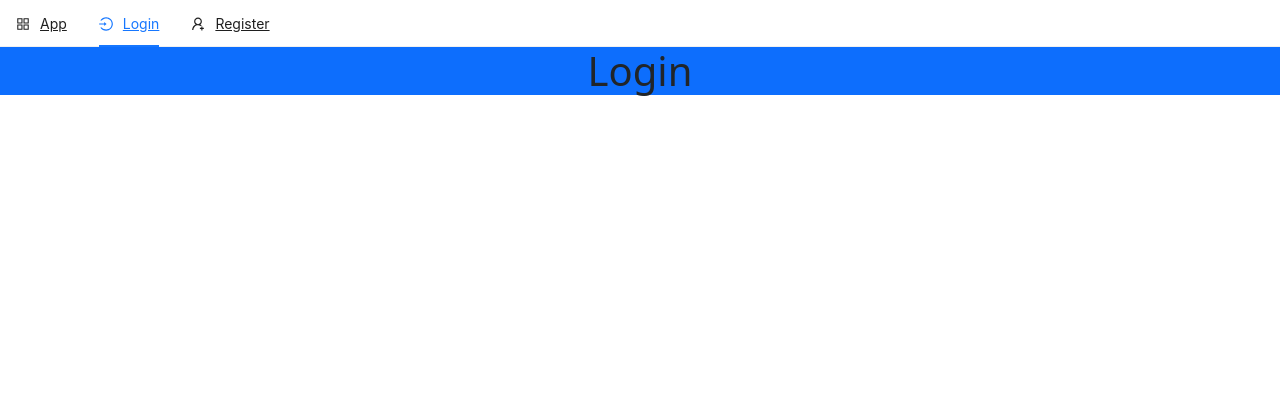
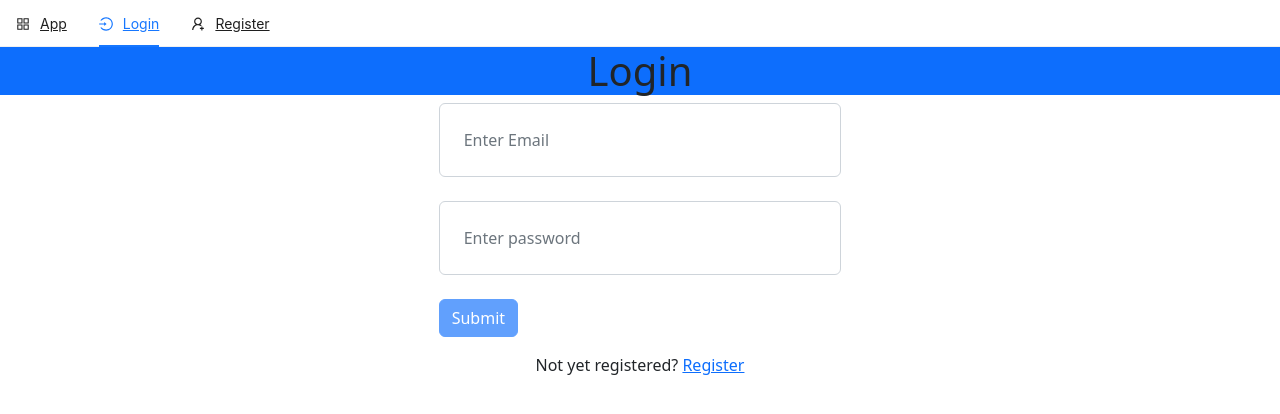
Before and after one commit to parisadikshit/Web-Practice, a Next.js app in the folder client/: page /login in a window 1280 px wide. Shown: the top 414 px of the page. Built offline with nearby package versions, Linux system fonts and the light colour scheme.

Commit message:
Added login

```diff
--- a/client/components/TopNav.js
+++ b/client/components/TopNav.js
@@ -14,7 +14,7 @@ const TopNav = () =>{
             setCurrent(window.location.pathname)
         }
 
-    },[typeof window && window.location.pathname])
+    },[typeof window])
     console.log('current',current);
     return (
         <>
--- a/client/pages/login.js
+++ b/client/pages/login.js
@@ -1,7 +1,63 @@
+import {useState} from 'react';
+import axios from 'axios';
+import { toast } from 'react-toastify';
+import { SyncOutlined } from '@ant-design/icons';
+import Link from 'next/link';
+
 const Login = () =>{
+    const [email, setEmail] = useState('');
+    const [password, setPassword] = useState('');
+    const [loading, isLoading] = useState(false);
+    const handleSubmit = async (e) =>{
+        // console.log(e);
+        e.preventDefault();
+        // console.table({name,email,password});
+
+        try{
+            isLoading(true);
+            const {data} = await axios.post(`/api/login`,{
+                email,
+                password
+            })
+            console.log('login data:',data)
+
+            isLoading(false);
+
+        }
+
+        catch(err){
+            isLoading(false);
+            toast.error(err.response.data);
+
+        }
+
+    }
     return <>
-   <h1 className=" jumbotron text-center bg-primary sqaure">Login</h1></>
+   <h1 className=" jumbotron text-center bg-primary sqaure">Login</h1>
+   <div className="container col-md-4 offset-md-4 pb-5">
+    <form onSubmit={handleSubmit}>
+
+          <input type='text'
+         className = 'form-control mb-4 p-4'
+         value={email}
+          onChange={(e)=>setEmail(e.target.value)}
+          placeholder='Enter Email'
+          required/>
+          <input type='password'
+         className = 'form-control mb-4 p-4'
+         value={password}
+          onChange={(e)=>setPassword(e.target.value)}
+          placeholder='Enter password'
+          required/>
+
+          <button type='submit' className='btn btn-block btn-primary center' disabled={!email || !password}>
+          {loading ? <SyncOutlined spin/> : "Submit"}</button>
+    </form>
+    <p className='text-center p-3'>Not yet registered? {" "}
+    <Link href="/register">Register</Link>
+    </p>
+   </div>
+   </>
 }
 
-
 export default Login;
--- a/client/pages/register.js
+++ b/client/pages/register.js
@@ -51,7 +51,7 @@ const Register = () =>{
           onChange={(e)=>setEmail(e.target.value)}
           placeholder='Enter Email'
           required/>
-          <input type='text'
+          <input type='password'
          className = 'form-control mb-4 p-4'
          value={password}
           onChange={(e)=>setPassword(e.target.value)}
```
